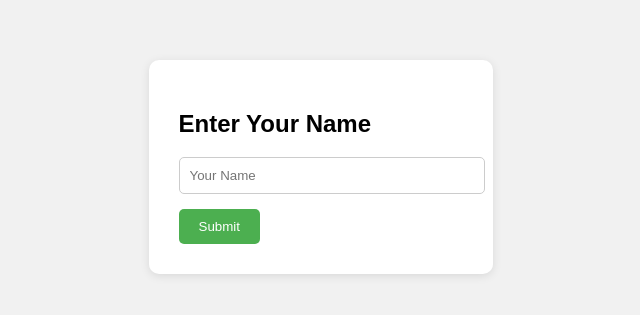
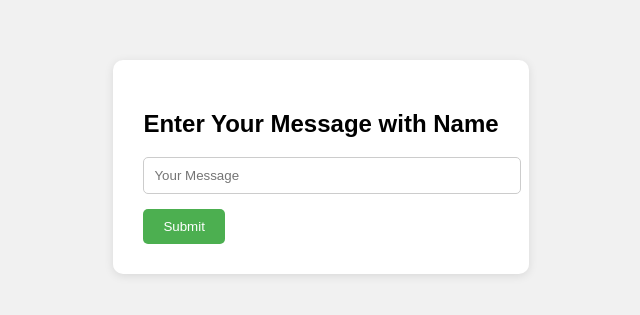
Before and after one commit to PrakharGuptaOD/prakharguptaod.github.io, a plain HTML site: page contact.html in a window 1280 px wide. Shown: the part 241-556 px from the top of the page, without its empty margins (319-959 px from the left). Drawn offline with Linux system fonts and the light colour scheme.

Commit message:
Update form header and input placeholder text

```diff
--- a/test.htm
+++ b/contact.html
@@ -41,8 +41,8 @@
 <body>
 
   <form action="https://docs.google.com/forms/d/e/1FAIpQLSdnFVNtsmcTibSbo4zrqI7915ff68Vc16GpESu_68plFYEfvw/formResponse" method="POST" target="hidden_iframe" onsubmit="submitted=true;">
-    <h2>Enter Your Name</h2>
-    <input type="text" name="entry.1934216261" placeholder="Your Name" required>
+    <h2>Enter Your Message with Name</h2>
+    <input type="text" name="entry.1934216261" placeholder="Your Message" required>
     <button type="submit">Submit</button>
   </form>
 
```
